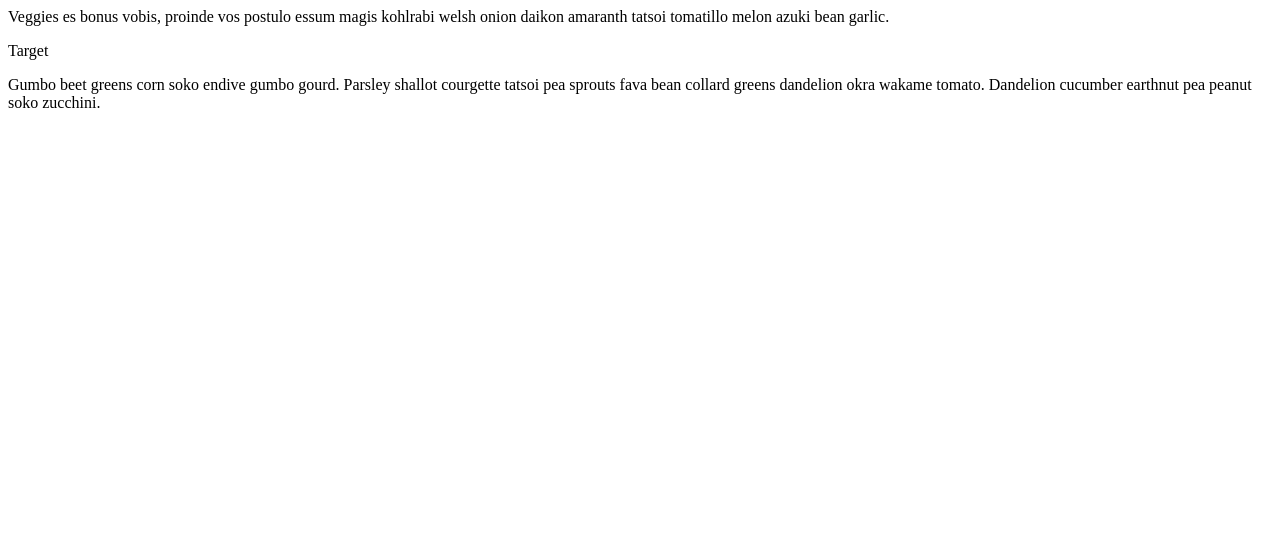
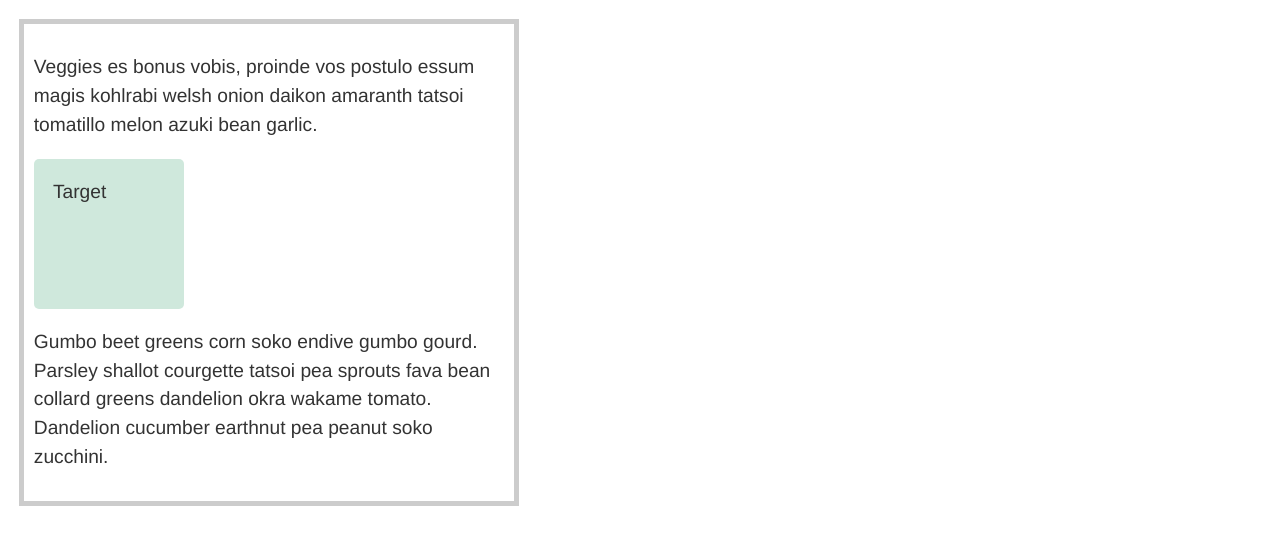
Before and after one commit to annykh/position_tasks, a plain HTML site: page Task 1/index.html in a window 1280 px wide. Drawn offline with Linux system fonts and the light colour scheme.

Commit message:
Update index.html

```diff
--- a/Task 1/index.html
+++ b/Task 1/index.html
@@ -1,5 +1,53 @@
-<div class="container">
-  <p>Veggies es bonus vobis, proinde vos postulo essum magis kohlrabi welsh onion daikon amaranth tatsoi tomatillo melon azuki bean garlic.</p>
-  <div class="target">Target</div>
-  <p>Gumbo beet greens corn soko endive gumbo gourd. Parsley shallot courgette tatsoi pea sprouts fava bean collard greens dandelion okra wakame tomato. Dandelion cucumber earthnut pea peanut soko zucchini.</p>
-</div>
+<!doctype html>
+<html lang="en">
+  <head>
+    <meta charset="utf-8" />
+    <title>Position: Task 1</title>
+    <style>
+      body {
+        background-color: #fff;
+        color: #333;
+        font:
+          1.2em / 1.5 Helvetica Neue,
+          Helvetica,
+          Arial,
+          sans-serif;
+        padding: 1em;
+        margin: 0;
+      }
+
+      * {
+        box-sizing: border-box;
+      }
+
+      .container {
+        width: 500px;
+        padding: 0.5em;
+        border: 5px solid #ccc;
+      }
+
+      .target {
+        width: 150px;
+        height: 150px;
+        border-radius: 5px;
+        background-color: rgb(207 232 220);
+        padding: 1em;
+      }
+    </style>
+  </head>
+
+  <body>
+    <div class="container">
+      <p>
+        Veggies es bonus vobis, proinde vos postulo essum magis kohlrabi welsh
+        onion daikon amaranth tatsoi tomatillo melon azuki bean garlic.
+      </p>
+      <div class="target">Target</div>
+      <p>
+        Gumbo beet greens corn soko endive gumbo gourd. Parsley shallot
+        courgette tatsoi pea sprouts fava bean collard greens dandelion okra
+        wakame tomato. Dandelion cucumber earthnut pea peanut soko zucchini.
+      </p>
+    </div>
+  </body>
+</html>
```
